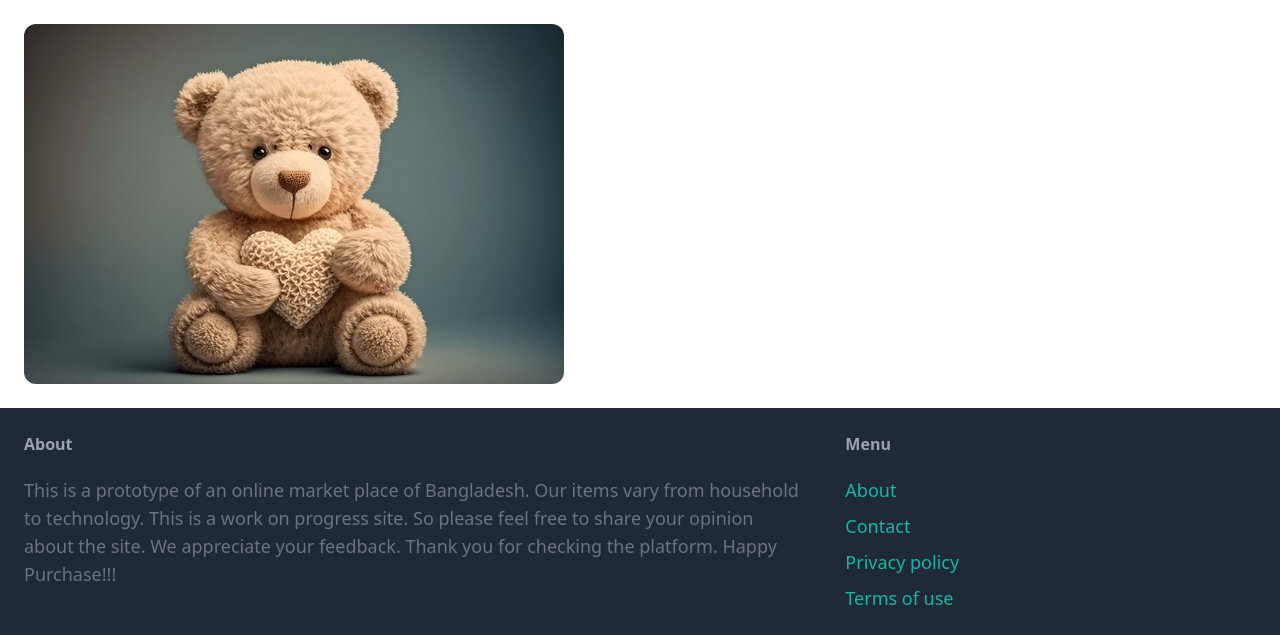
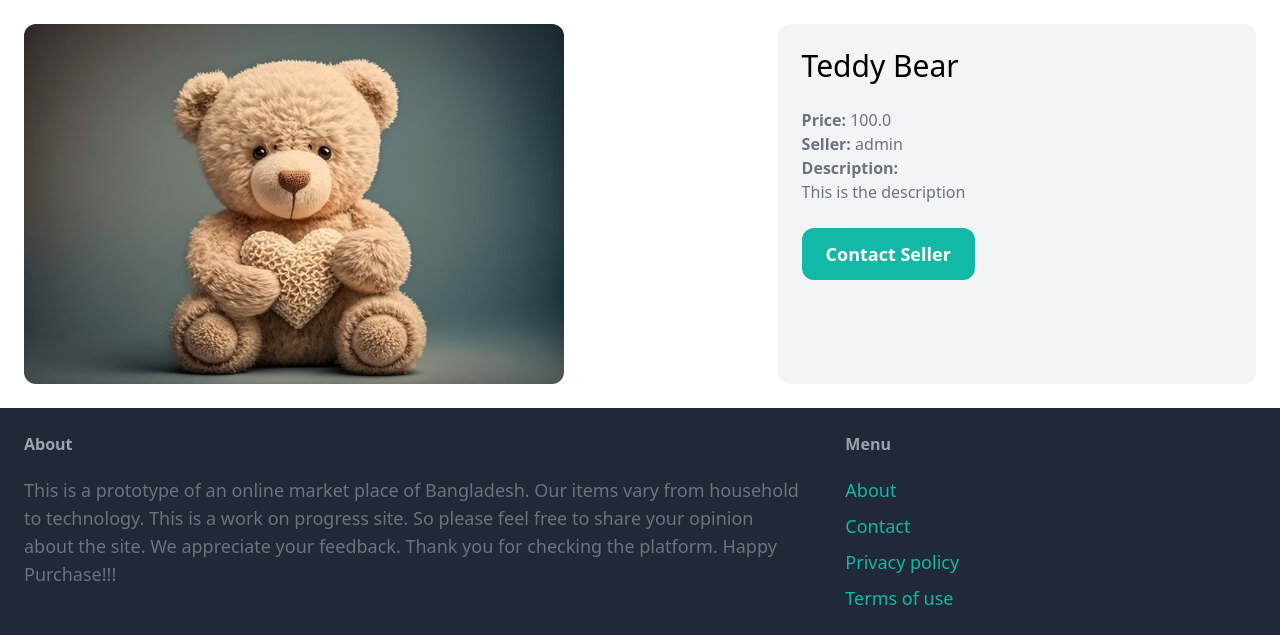
Before and after one commit to Mubassir1820/ompBD, a Django app: page /items/1/ in a window 1280 px wide. Shown: the part 77-712 px from the top of the page. Run offline with Django 4.2, Linux system fonts and the light colour scheme; data comes from the database, SQL or seed files in the repository; some libraries are stand-ins or nearby versions.

Commit message:
add description section of the item in the detail page

```diff
--- a/ompbd/item/templates/item/detail.html
+++ b/ompbd/item/templates/item/detail.html
@@ -5,9 +5,22 @@
 {% block content %}
 <div class="grid grid-cols-5 gap-6">
     <div class="col-span-3">
-        <div class="col-span-3">
-            <img src="{{ item.image.url }}" class="rounded-xl">
-        </div>
+        <img src="{{ item.image.url }}" class="rounded-xl">
+    </div>
+
+    <div class="col-span-2 p-6 bg-gray-100 rounded-xl">
+        <h1 class="mb-6 text-3xl">{{ item.name }}</h1>
+        <p class="text-gray-500"><strong>Price: </strong>{{ item.price }}</p>
+        <p class="text-gray-500"><strong>Seller: </strong>{{ item.created_by.username }}</p>
+
+        {% if item.description %}
+            <p class="text-gray-500">
+                <strong class="text-gray-500">Description: </strong><br>
+                {{ item.description }}
+            </p>
+        {% endif %}
+
+        <a href="#" class="inline-block mt-6 px-6 py-3 text-lg font-semibold bg-teal-500 text-white rounded-xl hover:bg-teal-700">Contact Seller</a>
     </div>
 </div>
 {% endblock %}
```
